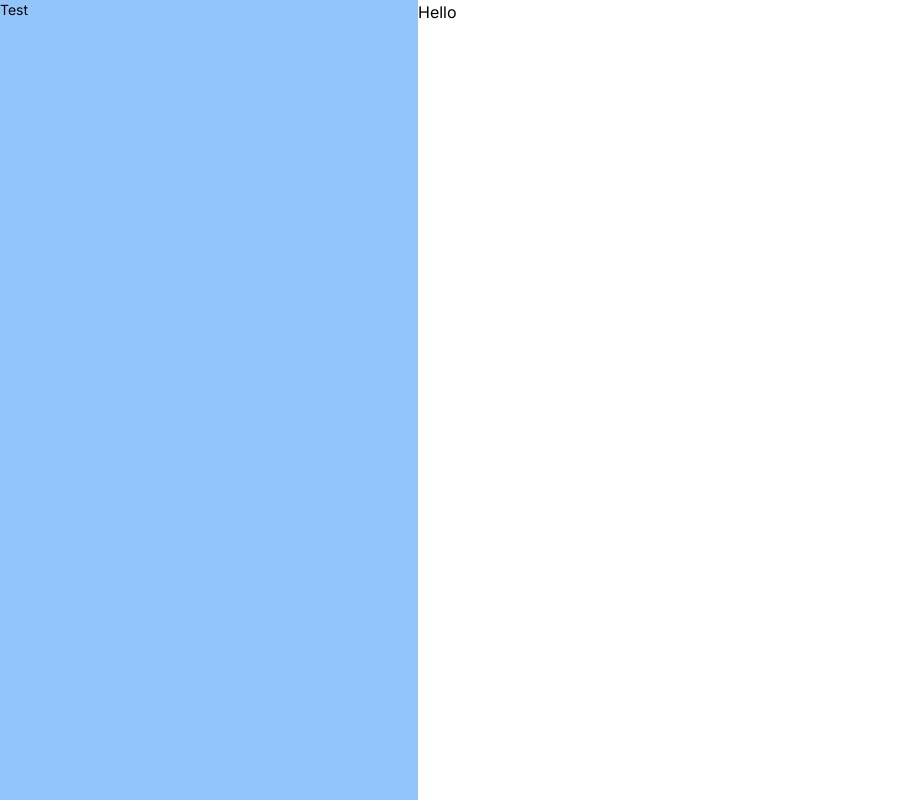
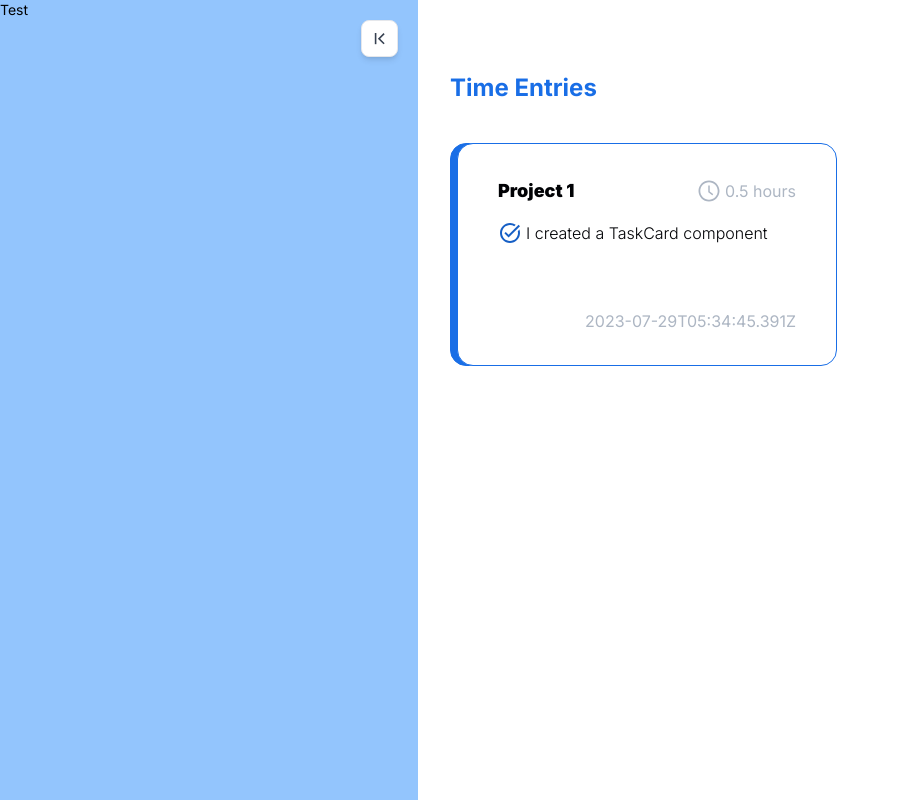
Before and after one commit to Fynmn/time-tracking, a React (Vite) app: page / in a window 1280 px wide. Shown: the whole page, without its empty margins (0-897 px from the left). Built offline with nearby package versions, Linux system fonts and the light colour scheme.

Commit message:
style: touched up the Time Entries body content

```diff
--- a/src/App.jsx
+++ b/src/App.jsx
@@ -1,11 +1,24 @@
 import SideNavbar from "./components/SideNavBar";
+import TaskCard from "./components/TaskCard";
 
 const App = () => {
   return (
     <>
       <div className="flex">
         <SideNavbar></SideNavbar>
-        <div>Hello</div>
+        <div className="flex flex-col px-8 py-[72px]">
+          <div className="text-accent text-2xl font-bold mb-8">
+            Time Entries
+          </div>
+          <div className="flex">
+            <TaskCard
+              hours={0.5}
+              desc={"I created a TaskCard component"}
+              project={"Project 1"}
+              timeStamp={"2023-07-29T05:34:45.391Z"}
+            ></TaskCard>
+          </div>
+        </div>
       </div>
     </>
   );
```
